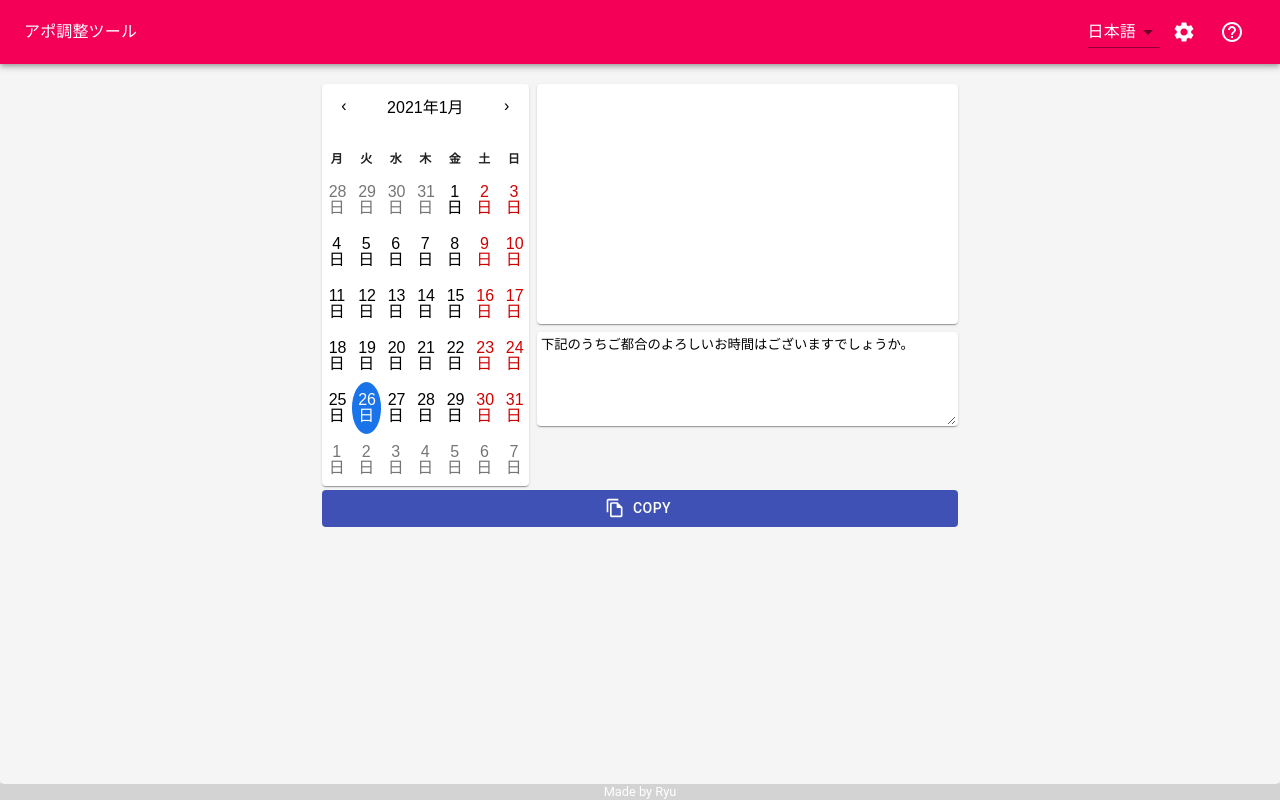
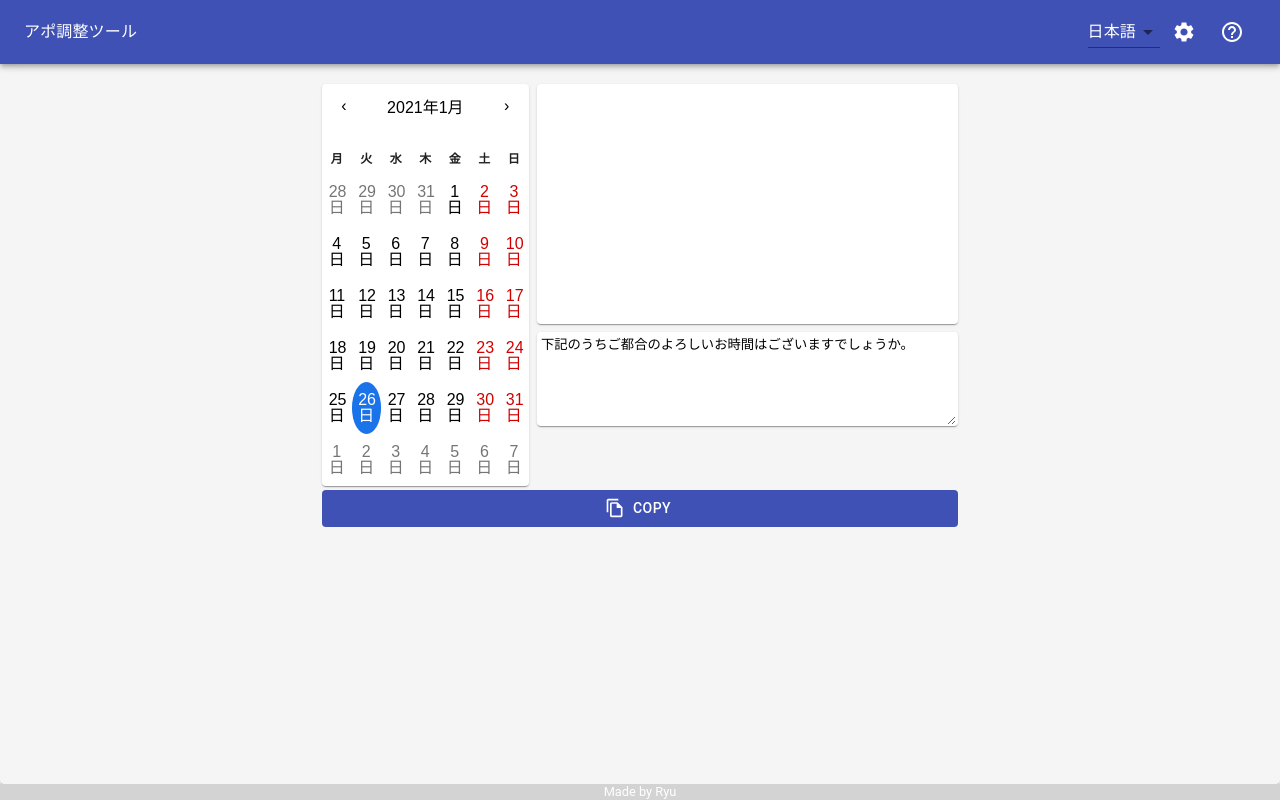
Before and after one commit to ryu-codes/react-scheduler, a React (Create React App) app: page / in a window 1280 px wide. Built offline with nearby package versions, Linux system fonts and the light colour scheme.

Commit message:
1st push to remote

```diff
--- a/src/Navbar.js
+++ b/src/Navbar.js
@@ -24,7 +24,7 @@ const Navbar = ({ setPreSentence, resetToDefaultPresentence }) => {
   };
 
   return (
-    <AppBar color={"secondary"} position={"static"} style={{ height: "64px" }}>
+    <AppBar color={"primary"} position={"static"} style={{ height: "64px" }}>
       <Toolbar>
         <Typography style={{ flexGrow: 1 }}>{titleText[language]}</Typography>
         <Select
```
Also changed, not shown: package.json (+7 -1 lines), 2 other files (tests, documents, lock files or other folders).
